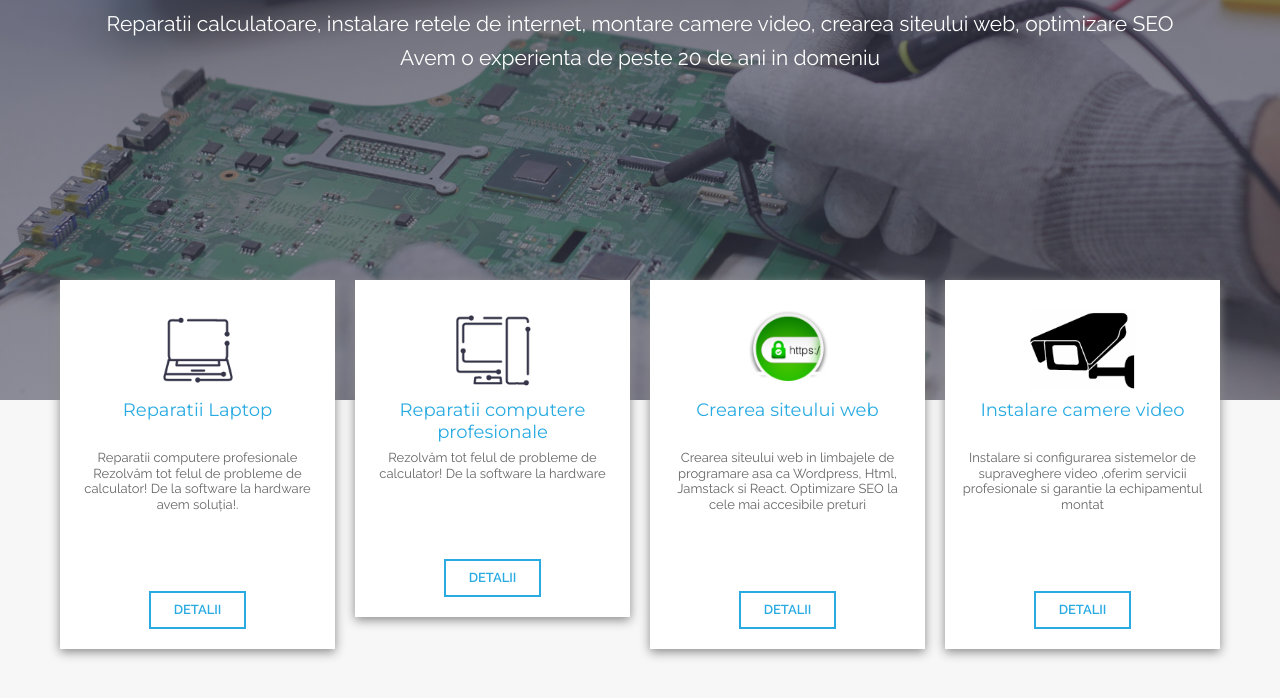
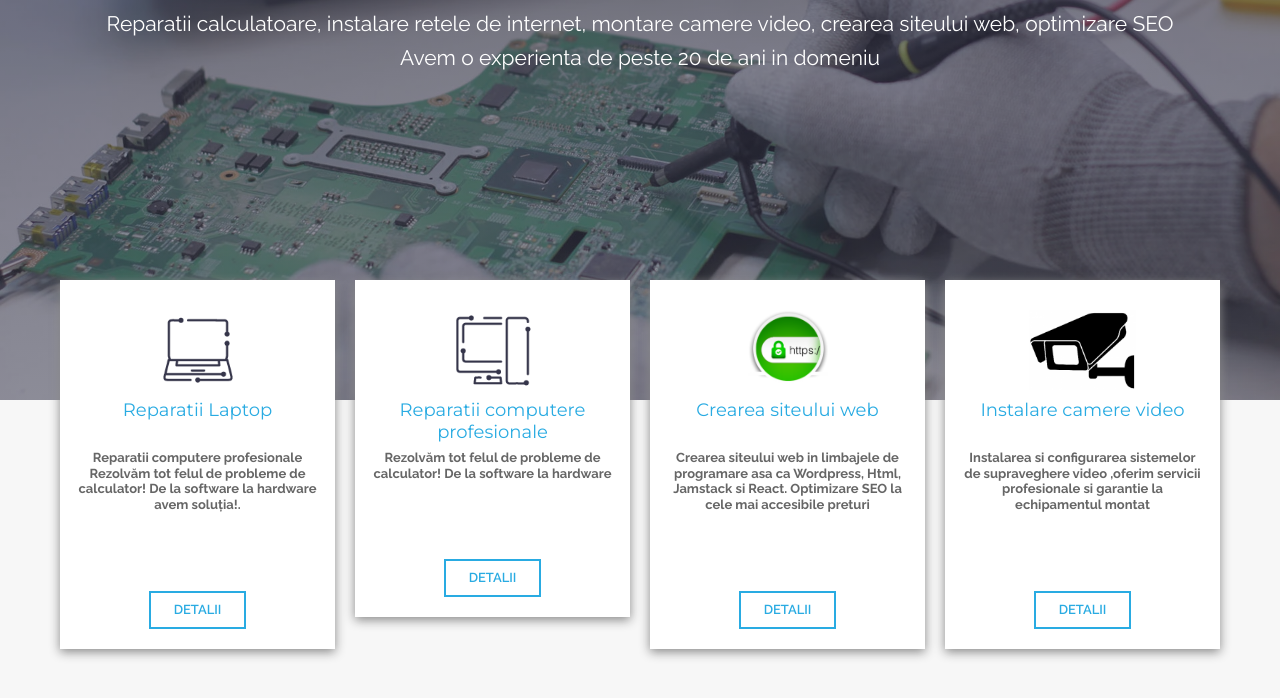
Before and after one commit to motordiagnostic/itservicii.github.io, a plain HTML site: page index.html in a window 1280 px wide. Shown: the part 400-1098 px from the top of the page. Drawn offline with Linux system fonts and the light colour scheme; some packages are replaced by stand-ins of ours.

Commit message:
Update index.html

```diff
--- a/index.html
+++ b/index.html
@@ -227,7 +227,7 @@
                                             <img class="image" src="./assets/images/icons/notebook-dark.png" alt="" />
                                         </div>
                                         <div class="price-title">Reparatii Laptop</div>
-                                        <div class="price-subtext">Reparatii computere profesionale Rezolvăm tot felul de probleme de calculator! De la software la hardware avem soluția!.</div>
+                                        <div class="price-subtext"><strong>Reparatii computere profesionale Rezolvăm tot felul de probleme de calculator! De la software la hardware avem soluția!.</strong></div>
                                         <div class="price">&nbsp;</div>
                                         <a class="btn-md btns-bordered btn text-upper" href="#">DETALII</a></div>
                                 </div>
@@ -238,7 +238,7 @@
                                             <img class="image" src="./assets/images/icons/computer-dark.png" alt="" />
                                         </div>
                                         <div class="price-title">Reparatii computere profesionale</div>
-                                        <div class="price-subtext"> Rezolvăm tot felul de probleme de calculator! De la software la hardware</div>
+                                        <div class="price-subtext"><strong> Rezolvăm tot felul de probleme de calculator! De la software la hardware</strong></div>
                                         <div class="price">&nbsp;</div>
                                         <a class="btn-md btns-bordered btn text-upper" href="#">DETALII</a></div>
                                 </div>
@@ -253,7 +253,7 @@
                                             <img class="image" src="./assets/images/icons/printer-dark.png" alt="" />
                                         </div>
                                         <div class="price-title">Crearea siteului web</div>
-                                        <div class="price-subtext">Crearea siteului web in limbajele de programare asa ca Wordpress, Html, Jamstack si React. Optimizare SEO la cele mai accesibile preturi</div>
+                                        <div class="price-subtext"><strong>Crearea siteului web in limbajele de programare asa ca Wordpress, Html, Jamstack si React. Optimizare SEO la cele mai accesibile preturi</strong></div>
                                         <div class="price">&nbsp;</div>
                                         <a class="btn-md btns-bordered btn text-upper" href="#">DETALII</a></div>
                                 </div>
@@ -267,7 +267,7 @@
                                         <div>
 
                                       </div>
-                                      <div class="price-subtext">Instalare si configurarea sistemelor de supraveghere video ,oferim servicii profesionale si garantie la echipamentul montat</div>
+                                      <div class="price-subtext"><strong>Instalarea si configurarea sistemelor de supraveghere video ,oferim servicii profesionale si garantie la echipamentul montat</strong></div>
                                         <div class="price">&nbsp;</div>
                                         <a class="btn-md btns-bordered btn text-upper" href="#">DETALII</a></div>
                                 </div>
```
